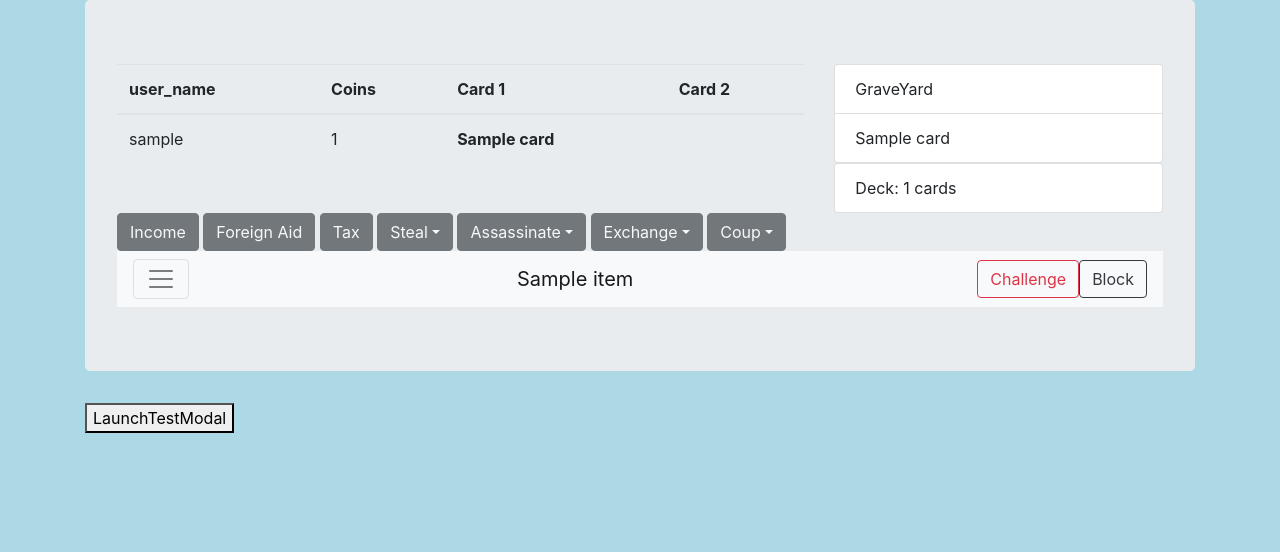
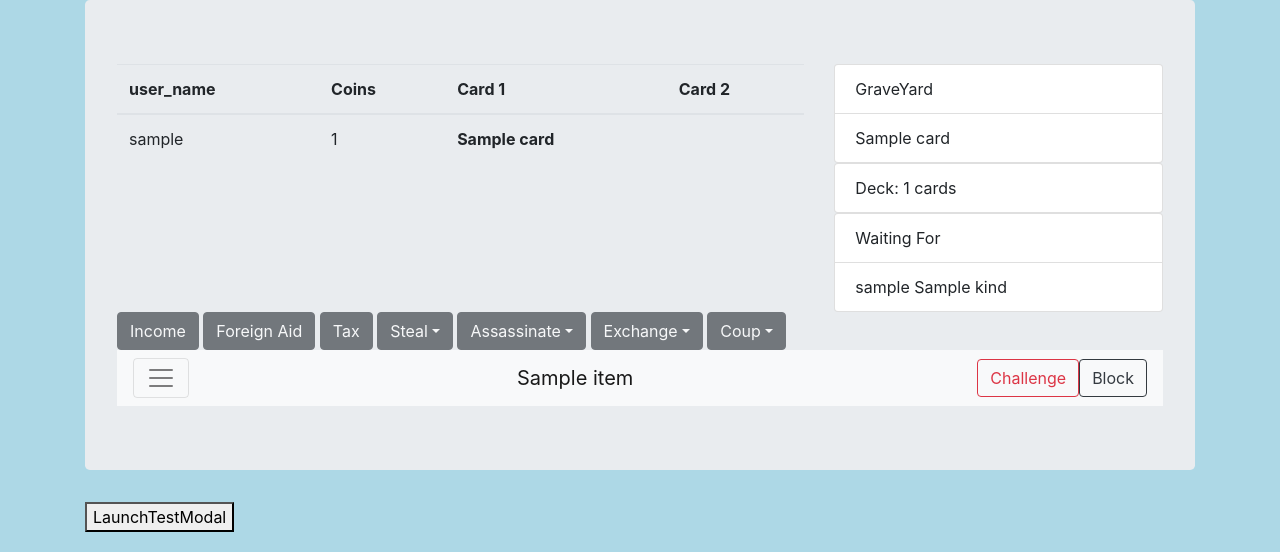
Before and after one commit to blandmanstudios/blandgames, a Flask app: template templates/mongo_play_page.html in a window 1280 px wide. Shown: the top 552 px of the page. Run offline with Flask 2, Linux system fonts and the light colour scheme; the template is opened without the code that fills it: most values are stand-ins (such as "Sample title", 1, 10 or a date in 2020); some libraries are stand-ins or nearby versions.

Commit message:
Add waiting_for list to new UI

```diff
--- a/app.py
+++ b/app.py
@@ -504,6 +504,7 @@ def mongo_play_page(user_name, room_name):
     kwargs = dict(user_name=user_name,
             room_name=room_name,
             activity_log=[],
+            waiting_for = [],
             alternate_js=True)
     return render_template('mongo_play_page.html', **kwargs)
 
--- a/templates/mongo_play_page.html
+++ b/templates/mongo_play_page.html
@@ -47,6 +47,12 @@
 	  </ul>
 	  <ul class="list-group">
 		  <li class="list-group-item">Deck: {{deck_size}} cards</li>
+	  </ul>
+	  <ul class="list-group">
+		<li class="list-group-item">Waiting For</li>
+		{% for item  in waiting_for %}
+        <li class="list-group-item">{{item.user_name}} {{item.kind}}</li>
+		{% endfor %}
 	  </ul>
 	</div>
 	</div>
```
